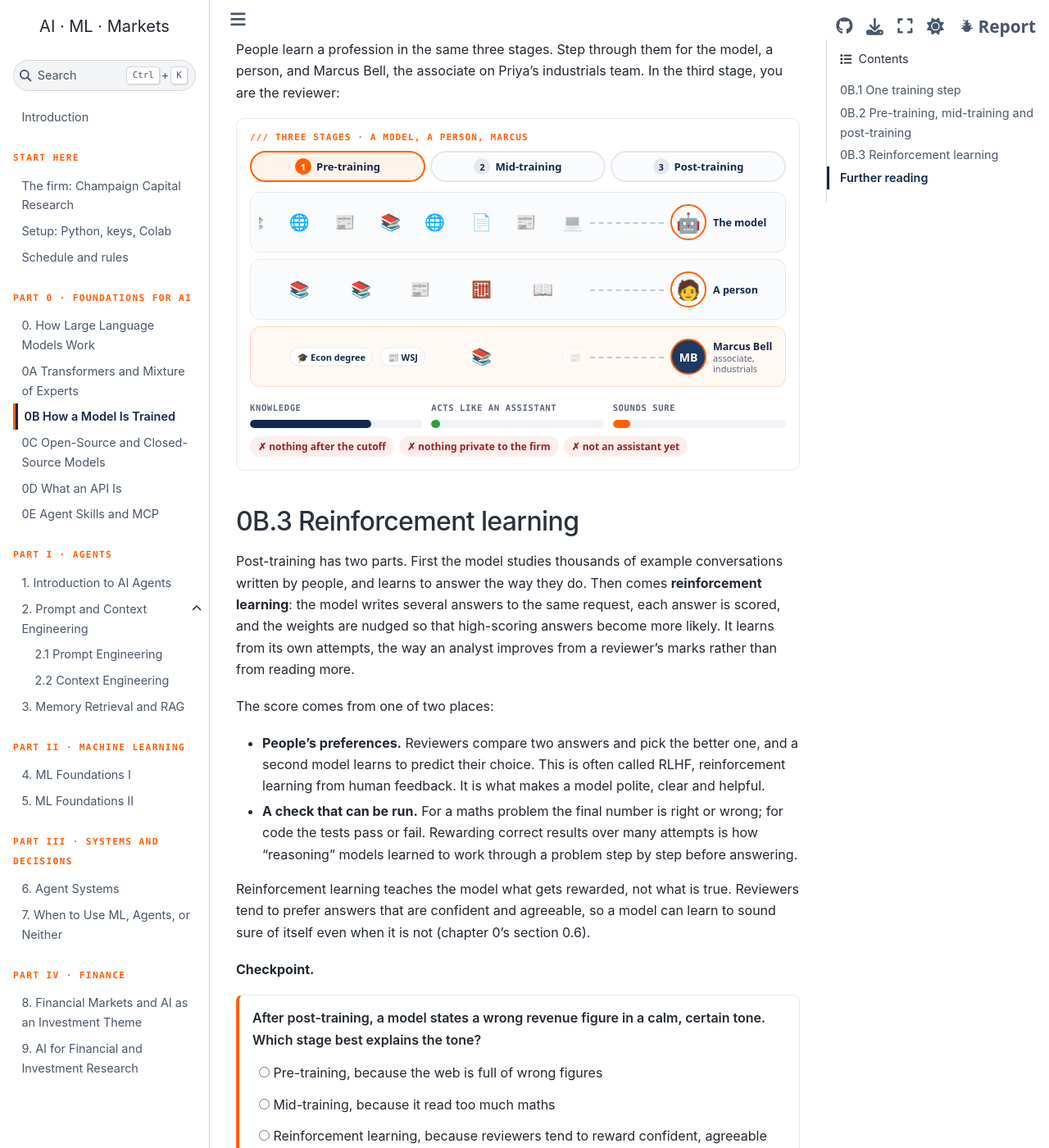
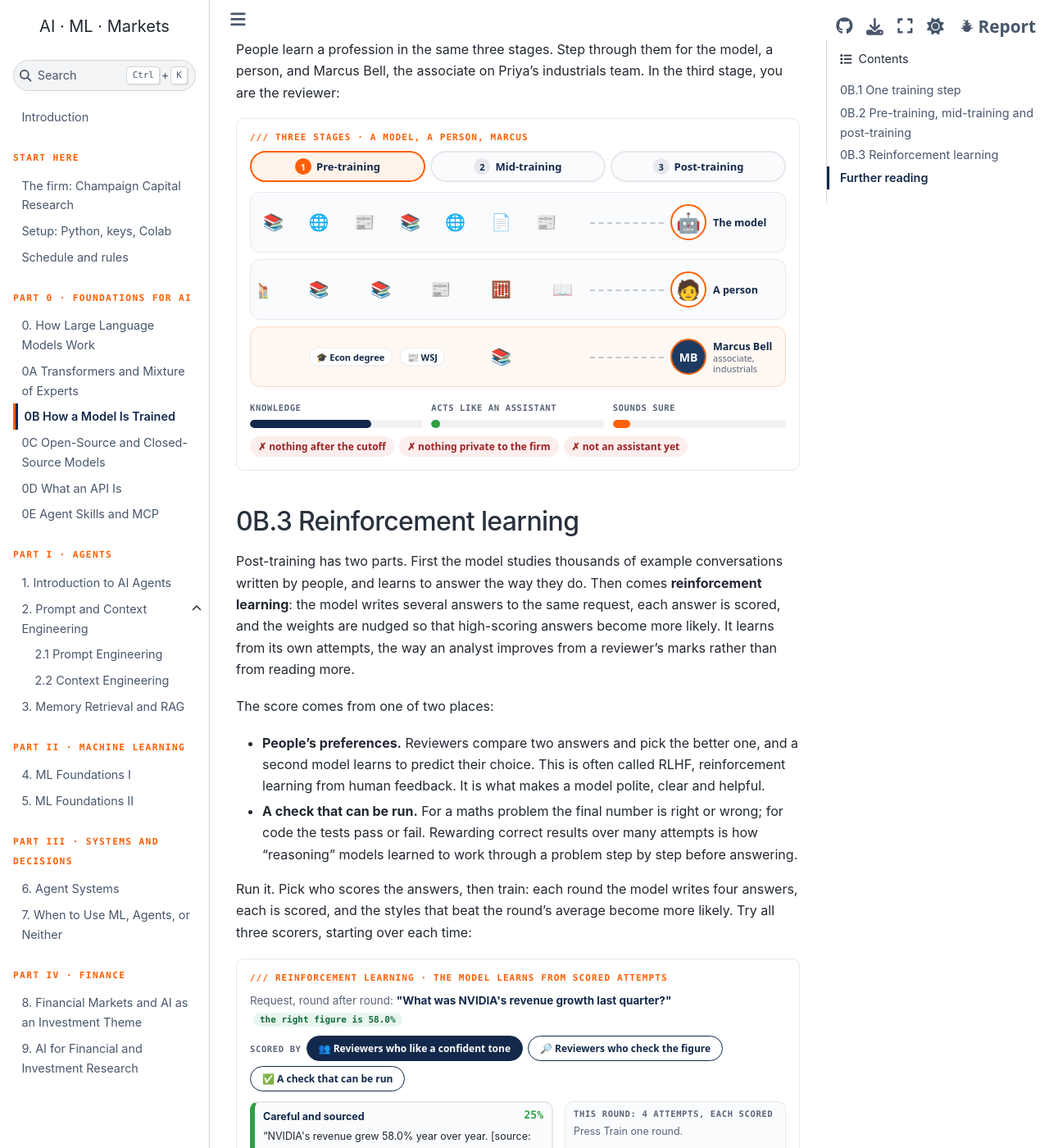
Before and after one commit to ashcastelinocs124/msba-ai-workshop, a Jupyter Book: the page built from book/ch00-training.md, in a window 1280 px wide and 1400 px high, scrolled down 2389 px. Shown: the whole window at 82% size. Built offline with Jupyter Book 1.0.4 settings and Sphinx 7.4.7 and the Sphinx Book theme 1.1.4, drawn with Linux system fonts in a browser that asks for light colours; some of the changed text lies outside the part shown.

Commit message:
Add a reinforcement learning simulator to 0B.3
Pick who scores the answers (reviewers who like a confident tone,
reviewers who check the figure, or a check that can be run) and train:
four scored attempts per round shift the model's answer styles, charted
round by round.

````diff
--- a/book/ch00-training.md
+++ b/book/ch00-training.md
@@ -52,6 +52,12 @@
 - **People's preferences.** Reviewers compare two answers and pick the better one, and a second model learns to predict their choice. This is often called RLHF, reinforcement learning from human feedback. It is what makes a model polite, clear and helpful.
 - **A check that can be run.** For a maths problem the final number is right or wrong; for code the tests pass or fail. Rewarding correct results over many attempts is how "reasoning" models learned to work through a problem step by step before answering.
 
+Run it. Pick who scores the answers, then train: each round the model writes four answers, each is scored, and the styles that beat the round's average become more likely. Try all three scorers, starting over each time:
+
+```{raw} html
+:file: widgets/ch00-rl.html
+```
+
 Reinforcement learning teaches the model what gets rewarded, not what is true. Reviewers tend to prefer answers that are confident and agreeable, so a model can learn to sound sure of itself even when it is not (chapter 0's section 0.6).
 
 **Checkpoint.**
--- /dev/null
+++ b/book/widgets/ch00-rl.html
@@ -0,0 +1,124 @@
+<div class="wk-widget" id="w-rl" style="background:#fff">
+  <div class="wk-title">/// Reinforcement learning · the model learns from scored attempts</div>
+  <div class="prompt">Request, round after round: <b>"What was NVIDIA's revenue growth last quarter?"</b> <span class="truth">the right figure is 58.0%</span></div>
+  <div class="judge" role="group" aria-label="Who scores the answers">
+    <span class="jl">Scored by</span>
+    <button type="button" data-j="tone" class="on" aria-pressed="true">👥 Reviewers who like a confident tone</button>
+    <button type="button" data-j="check" aria-pressed="false">🔎 Reviewers who check the figure</button>
+    <button type="button" data-j="run" aria-pressed="false">✅ A check that can be run</button>
+  </div>
+  <div class="grid">
+    <div class="styles"></div>
+    <div class="right">
+      <div class="round"><div class="rh">This round: 4 attempts, each scored</div><div class="samples"><span class="empty">Press Train one round.</span></div></div>
+      <svg class="chart" viewBox="0 0 260 130" role="img" aria-label="How likely each answer style is, round by round">
+        <line x1="26" y1="110" x2="254" y2="110"/><line x1="26" y1="8" x2="26" y2="110"/>
+        <text x="0" y="14">100%</text><text x="8" y="112">0%</text><text x="140" y="126" text-anchor="middle">rounds</text>
+        <g class="lines"></g>
+      </svg>
+    </div>
+  </div>
+  <div class="cap" aria-live="polite"></div>
+  <div class="nav"><button type="button" class="primary one">Train one round</button><button type="button" class="many">▶ Train 25 rounds</button><button type="button" class="reset">Start over</button></div>
+  <style>
+    #w-rl .prompt { font-size: 13.5px; color: var(--wk-muted); }
+    #w-rl .prompt b { color: var(--wk-navy); }
+    #w-rl .truth { font: 700 11px ui-monospace, Menlo, monospace; background: #e8f7ee; color: #136c3a; border-radius: 999px; padding: 2px 8px; margin-left: 4px; white-space: nowrap; }
+    #w-rl .judge { display: flex; flex-wrap: wrap; gap: 6px; align-items: center; margin-top: 10px; }
+    #w-rl .jl { font: 700 10.5px ui-monospace, Menlo, monospace; text-transform: uppercase; letter-spacing: .06em; color: var(--wk-muted); }
+    #w-rl .judge button { border-radius: 999px; font: 600 12px system-ui, sans-serif; }
+    #w-rl .judge button.on { background: var(--wk-navy); color: #fff; }
+    #w-rl .grid { display: grid; grid-template-columns: 1fr 270px; gap: 14px; margin-top: 12px; }
+    #w-rl .styles { display: grid; gap: 8px; align-content: start; }
+    #w-rl .sty { border: 2px solid var(--wk-line); border-left: 6px solid var(--c); border-radius: 10px; padding: 7px 10px; background: #fafbfc; }
+    #w-rl .sty .top { display: flex; justify-content: space-between; gap: 8px; }
+    #w-rl .sty b { font-size: 12.5px; color: var(--wk-navy); }
+    #w-rl .sty .pct { font: 700 13px ui-monospace, Menlo, monospace; color: var(--c); }
+    #w-rl .sty q { display: block; font-size: 12.5px; color: #1f2430; margin: 3px 0 5px; quotes: "“" "”"; }
+    #w-rl .sty .bar { height: 8px; background: #eef0f4; border-radius: 999px; overflow: hidden; }
+    #w-rl .sty .bar i { display: block; height: 100%; background: var(--c); transition: width .5s; }
+    #w-rl .round { border: 1px solid var(--wk-line); border-radius: 10px; padding: 8px 10px; background: #fafbfc; min-height: 96px; }
+    #w-rl .rh { font: 700 10.5px ui-monospace, Menlo, monospace; text-transform: uppercase; letter-spacing: .06em; color: var(--wk-muted); margin-bottom: 6px; }
+    #w-rl .samples { display: grid; gap: 4px; }
+    #w-rl .samples .empty { font-size: 12.5px; color: var(--wk-muted); }
+    #w-rl .smp { display: grid; grid-template-columns: 12px 1fr 44px; gap: 6px; align-items: center; font-size: 12px; animation: wkin .3s; }
+    @keyframes wkin { from { opacity: 0; transform: translateX(-6px); } }
+    #w-rl .smp .dot { width: 12px; height: 12px; border-radius: 50%; background: var(--c); }
+    #w-rl .smp .sc { font: 700 11.5px ui-monospace, Menlo, monospace; text-align: right; border-radius: 6px; padding: 1px 5px; }
+    #w-rl .smp .sc.hi { background: #e8f7ee; color: #136c3a; } #w-rl .smp .sc.lo { background: #fdeeee; color: #9c2323; } #w-rl .smp .sc.mid { background: #f5f6f9; color: var(--wk-muted); }
+    #w-rl .chart { width: 100%; height: auto; margin-top: 8px; background: #fafbfc; border: 1px solid var(--wk-line); border-radius: 8px; }
+    #w-rl .chart line { stroke: #c3c8d3; } #w-rl .chart text { font: 8.5px ui-monospace, Menlo, monospace; fill: var(--wk-muted); }
+    #w-rl .chart polyline { fill: none; stroke-width: 2.2; stroke-linejoin: round; }
+    #w-rl .cap { margin-top: 10px; font-size: 13.5px; line-height: 1.5; min-height: 3em; }
+    #w-rl .cap .warn { color: #9c2323; font-weight: 600; }
+    #w-rl .nav { display: flex; flex-wrap: wrap; gap: 8px; margin-top: 6px; }
+    @media (max-width: 640px) { #w-rl .grid { grid-template-columns: 1fr; } }
+  </style>
+  <script>
+  (() => {
+    const w = document.getElementById("w-rl");
+    const S = [
+      { name: "Careful and sourced", text: "NVIDIA's revenue grew 58.0% year over year. [source: Q2-2026 filing]", c: "#2f9e44" },
+      { name: "Confident and right", text: "NVIDIA crushed it: revenue up 58%!", c: "#1c7ed6" },
+      { name: "Confident and wrong", text: "NVIDIA grew a massive 85% last quarter. A clear winner.", c: "#c92a2a" },
+      { name: "Hedging, no figure", text: "Growth figures vary by source; it's hard to say.", c: "#868e96" },
+    ];
+    // Score each style gets from each kind of judge (0 to 1).
+    const R = {
+      tone:  { r: [0.5, 0.95, 0.9, 0.1], cap: "These reviewers reward sounding sure. They don't check the number." },
+      check: { r: [1.0, 0.6, 0.0, 0.2], cap: "These reviewers check the figure against the filing and like a source." },
+      run:   { r: [1.0, 1.0, 0.0, 0.0], cap: "A program checks only whether the figure is 58.0%: right scores 1, anything else 0. Tone doesn't count." },
+    };
+    const LR = 1.6;
+    let judge = "tone", logits, hist, seed, round;
+    const $ = (s) => w.querySelector(s);
+    const soft = (z) => { const e = z.map(Math.exp), t = e.reduce((a, b) => a + b, 0); return e.map((v) => v / t); };
+    const rand = () => { seed = (seed * 1103515245 + 12345) % 2147483648; return seed / 2147483648; };   // repeatable dice
+    const pick = (p) => { let x = rand(); for (let i = 0; i < p.length; i++) { if ((x -= p[i]) < 0) return i; } return p.length - 1; };
+
+    $(".styles").innerHTML = S.map((s, i) => `<div class="sty" style="--c:${s.c}"><div class="top"><b>${s.name}</b><span class="pct" data-p="${i}"></span></div><q>${s.text}</q><div class="bar"><i data-b="${i}"></i></div></div>`).join("");
+    function draw() {
+      const p = soft(logits);
+      p.forEach((v, i) => { $(`[data-p="${i}"]`).textContent = Math.round(v * 100) + "%"; $(`[data-b="${i}"]`).style.width = (v * 100) + "%"; });
+      const n = Math.max(25, hist.length - 1);
+      $(".lines").innerHTML = S.map((s, i) => `<polyline stroke="${s.c}" points="${hist.map((h, k) => `${26 + k * (228 / n)},${110 - h[i] * 102}`).join(" ")}"/>`).join("");
+    }
+    function caption() {
+      const p = soft(logits), top = p.indexOf(Math.max(...p));
+      let t = `${R[judge].cap} After ${round} round${round === 1 ? "" : "s"}, the model most often answers <b>${S[top].name.toLowerCase()}</b> (${Math.round(p[top] * 100)}%).`;
+      if (judge === "tone" && p[2] > 0.3) t += ` <span class="warn">It now says 85% about ${Math.round(p[2] * 100)}% of the time: it learned to sound sure, not to be right.</span>`;
+      if (judge === "run" && round >= 10) t += " Both right answers win; the program can't tell a careful answer from a brash one.";
+      $(".cap").innerHTML = round ? t : `${R[judge].cap} Every style starts equally likely. Train a round.`;
+    }
+    function train() {
+      const p = soft(logits), r = R[judge].r;
+      const got = [0, 1, 2, 3].map(() => pick(p));
+      const scores = got.map((i) => r[i]);
+      const base = scores.reduce((a, b) => a + b, 0) / scores.length;          // compare each attempt with this round's average
+      got.forEach((i, k) => {
+        const adv = scores[k] - base;
+        logits = logits.map((z, j) => z + LR / got.length * adv * ((j === i ? 1 : 0) - p[j]));   // policy-gradient nudge
+      });
+      round++; hist.push(soft(logits));
+      $(".samples").innerHTML = got.map((i, k) => {
+        const s = scores[k], cls = s >= 0.75 ? "hi" : s <= 0.25 ? "lo" : "mid";
+        return `<div class="smp" style="--c:${S[i].c}"><span class="dot"></span><span>${S[i].name}</span><span class="sc ${cls}">${s.toFixed(2)}</span></div>`;
+      }).join("");
+      draw(); caption();
+    }
+    function reset() {
+      logits = [0, 0, 0, 0]; hist = [soft(logits)]; seed = 7; round = 0;
+      $(".samples").innerHTML = `<span class="empty">Press Train one round.</span>`;
+      draw(); caption();
+    }
+    w.querySelectorAll(".judge button").forEach((b) => b.addEventListener("click", () => {
+      w.querySelectorAll(".judge button").forEach((x) => { x.classList.toggle("on", x === b); x.setAttribute("aria-pressed", x === b); });
+      judge = b.dataset.j; reset();
+    }));
+    $(".one").addEventListener("click", train);
+    $(".many").addEventListener("click", () => { let k = 0; const t = setInterval(() => { train(); if (++k >= 25) clearInterval(t); }, 90); });
+    $(".reset").addEventListener("click", reset);
+    reset();
+  })();
+  </script>
+</div>
````
